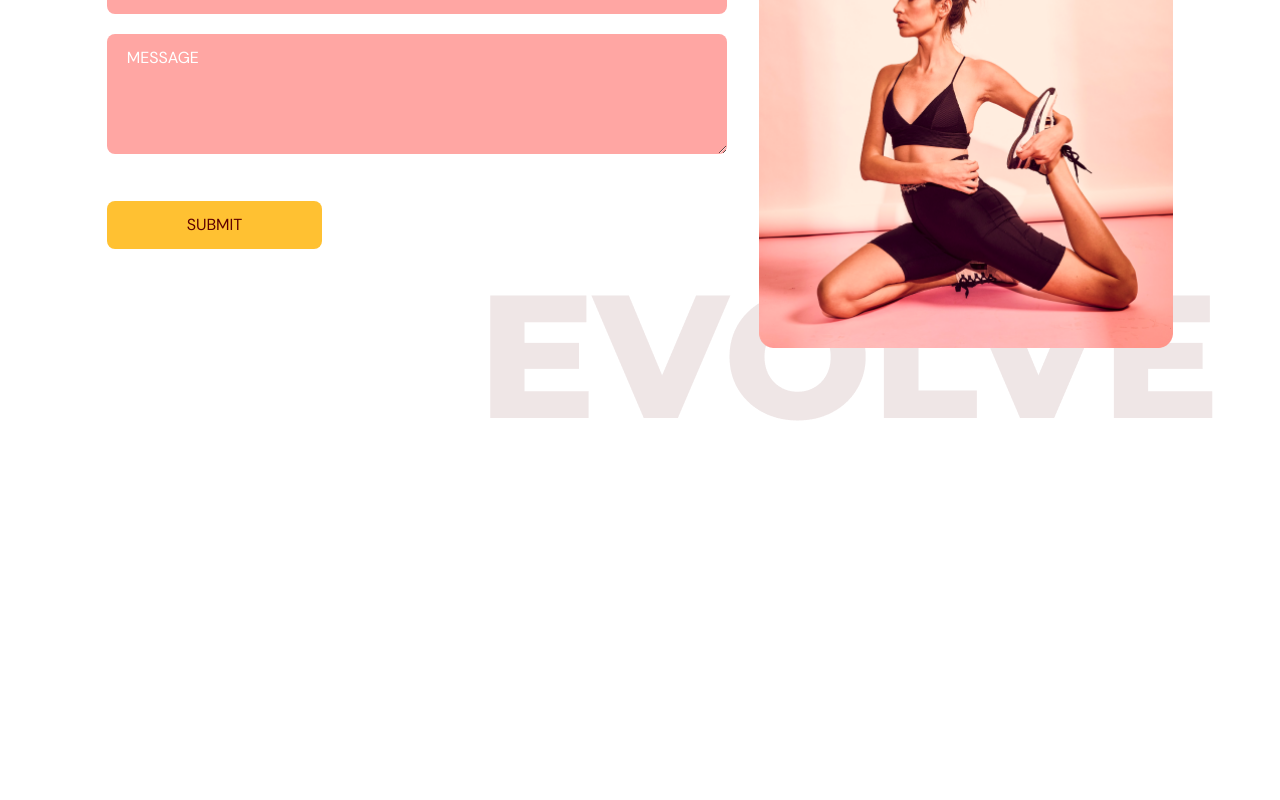
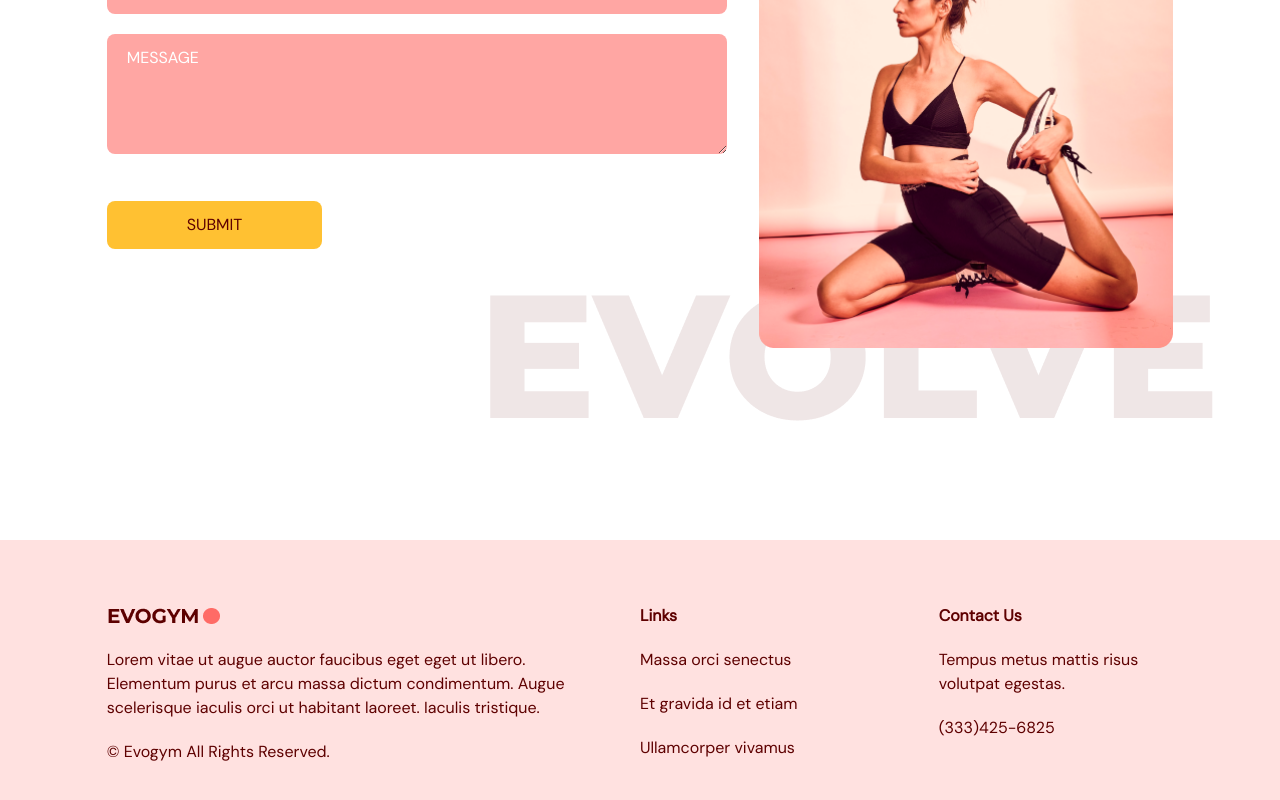
Before and after one commit to zhengsq23/gym, a React (Vite) app: page / in a window 1280 px wide. Shown: the part 3356-4156 px from the top of the page. Before the commit the page ends 3896 px from the top, so only its background shows below. Built offline with nearby package versions, Linux system fonts and the light colour scheme.

Commit message:
footer页面完成

```diff
--- a/src/App.tsx
+++ b/src/App.tsx
@@ -5,6 +5,7 @@
 import Benefits from '@/scenes/benefits'
 import OurClasses from '@/scenes/ourClasses'
 import ContactUs from '@/scenes/contactUs'
+import Footer from '@/scenes/footer'
 
 function App() {
   const [selectedPage, setSelectedPage]=useState<SelectedPage>(SelectedPage.Home)
@@ -33,6 +34,7 @@
       <Benefits setSelectedPage={setSelectedPage}/>
       <OurClasses setSelectedPage={setSelectedPage}/>
       <ContactUs setSelectedPage={setSelectedPage}/>
+      <Footer setSelectedPage={setSelectedPage}/>
     </div>
   )
 }
--- /dev/null
+++ b/src/scenes/footer/index.tsx
@@ -0,0 +1,35 @@
+import Logo from '@/assets/Logo.png'
+
+const Footer = () => {
+  return (
+    <footer className='bg-primary-100 py-16'>
+        <div className='justify-content mx-auto w-5/6 gap-16 md:flex'>
+            <div className='mt-16 basis-1/2 md:mt-0'>
+                <img alt="logo" src={Logo} />
+                <p className='my-5'>
+                Lorem vitae ut augue auctor faucibus eget eget ut libero. Elementum
+            purus et arcu massa dictum condimentum. Augue scelerisque iaculis
+            orci ut habitant laoreet. Iaculis tristique.
+                </p>
+                <p>
+                © Evogym All Rights Reserved.
+                </p>
+
+            </div>
+            <div className="mt-16 basis-1/4 md:mt-0">
+                <h4 className="font-bold">Links</h4>
+                <p className="my-5">Massa orci senectus</p>
+                <p className="my-5">Et gravida id et etiam</p>
+                <p>Ullamcorper vivamus</p>
+            </div>
+            <div className="mt-16 basis-1/4 md:mt-0">
+                <h4 className="font-bold">Contact Us</h4>
+                <p className="my-5">Tempus metus mattis risus volutpat egestas.</p>
+                <p>(333)425-6825</p>
+            </div>
+
+        </div>
+    </footer>
+  )
+}
+export default Footer
```
